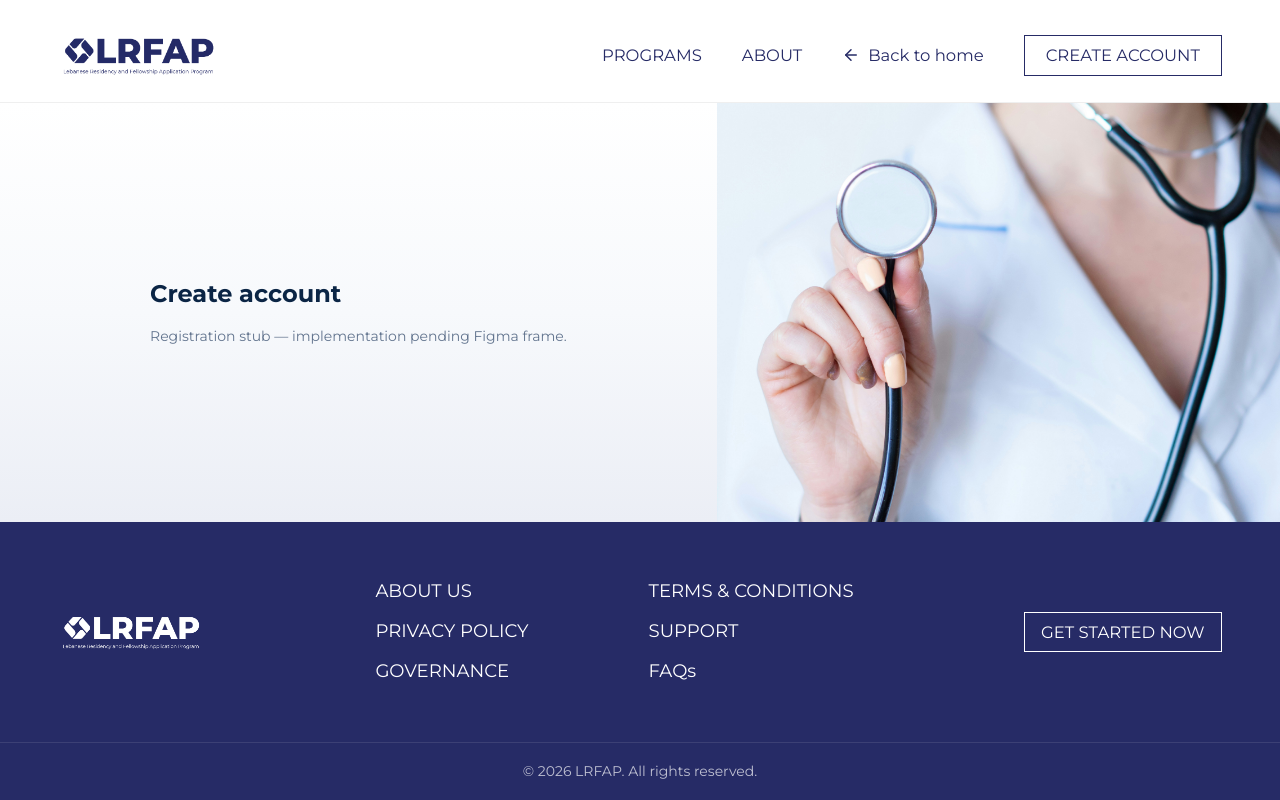
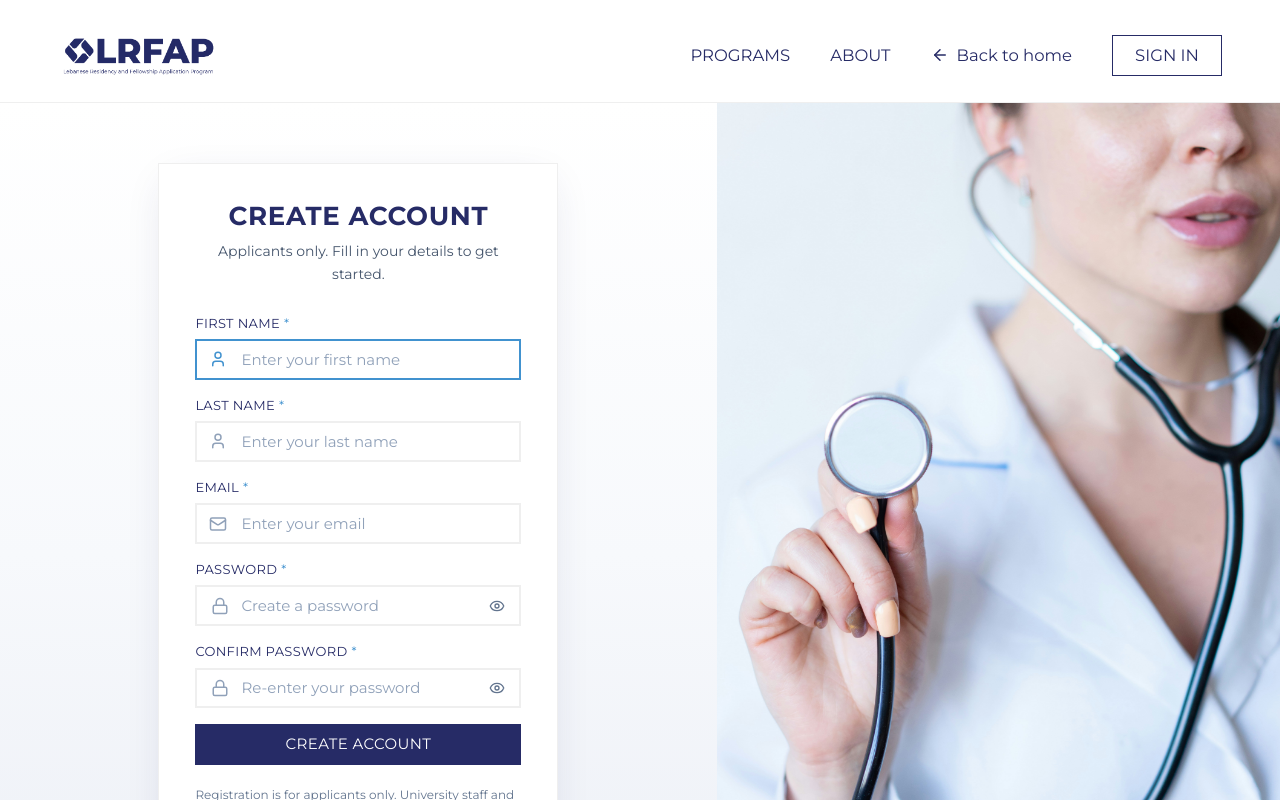
Before and after one commit to nourrdiab/lrfap-frontend, a React (Vite) app: page /register in a window 1280 px wide. Shown: the top 800 px of the page. Built offline with nearby package versions, Linux system fonts and the light colour scheme; no server answers.

Commit message:
Build Register page with applicant-only registration and validation

```diff
--- a/src/layouts/AuthLayout.tsx
+++ b/src/layouts/AuthLayout.tsx
@@ -1,4 +1,4 @@
-import { Link, Outlet } from 'react-router-dom';
+import { Link, Outlet, useLocation } from 'react-router-dom';
 import { motion } from 'framer-motion';
 import { ArrowLeft } from 'lucide-react';
 import { PublicFooter } from '../components/public/PublicFooter';
@@ -32,6 +32,11 @@ const AUX_LINK_CLS =
   'font-sans text-[16.49px] font-normal text-lrfap-navy transition-opacity hover:opacity-80 focus-visible:outline-2 focus-visible:outline-offset-4 focus-visible:outline-lrfap-navy';
 
 export function AuthLayout() {
+  const { pathname } = useLocation();
+  // On /register, offer a path back to sign-in; elsewhere (login, forgot,
+  // reset) offer a path to create an account. Keeps the navbar CTA useful
+  // for someone who lands on the wrong page.
+  const isRegister = pathname === '/register';
   return (
     <div className="flex min-h-screen flex-col bg-white text-slate-900">
       <header className="w-full border-b-[0.91px] border-lrfap-ghost bg-white">
@@ -60,6 +65,14 @@ export function AuthLayout() {
               <ArrowLeft aria-hidden="true" className="h-[18px] w-[18px]" />
               <span>Back to home</span>
             </Link>
+            {isRegister ? (
+              <Link
+                to="/login"
+                className="inline-flex h-[40.67px] shrink-0 items-center justify-center border-[0.91px] border-lrfap-navy px-[22px] font-sans text-[16.49px] font-normal text-lrfap-navy transition-colors hover:bg-lrfap-navy/5 focus-visible:outline-2 focus-visible:outline-offset-4 focus-visible:outline-lrfap-navy"
+              >
+                SIGN IN
+              </Link>
+            ) : (
               <Link
                 to="/register"
                 className="inline-flex shrink-0 items-center justify-center border-[0.91px] border-lrfap-navy font-sans text-[16.49px] font-normal text-lrfap-navy transition-colors hover:bg-lrfap-navy/5 focus-visible:outline-2 focus-visible:outline-offset-4 focus-visible:outline-lrfap-navy"
@@ -67,6 +80,7 @@ export function AuthLayout() {
               >
                 CREATE ACCOUNT
               </Link>
+            )}
           </nav>
         </div>
       </header>
--- a/src/pages/auth/RegisterPage.tsx
+++ b/src/pages/auth/RegisterPage.tsx
@@ -1,13 +1,237 @@
+import { useState, type FormEvent } from 'react';
+import { Link, useNavigate } from 'react-router-dom';
+import { motion } from 'framer-motion';
+import { Lock, Mail, User } from 'lucide-react';
 import { useDocumentTitle } from '../../hooks/useDocumentTitle';
+import { useAuth } from '../../hooks/useAuth';
+import { getApiErrorMessage } from '../../utils/apiError';
+import { AuthCard } from '../../components/auth/AuthCard';
+import { FormField } from '../../components/auth/FormField';
+import { PasswordField } from '../../components/auth/PasswordField';
+import { PrimaryButton } from '../../components/auth/PrimaryButton';
+import { FormErrorBanner } from '../../components/auth/FormErrorBanner';
+
+const EMAIL_RE = /^[^\s@]+@[^\s@]+\.[^\s@]+$/;
+const MIN_PASSWORD = 8;
+
+const FORM_VARIANTS = {
+  hidden: {},
+  visible: {
+    transition: { staggerChildren: 0.07, delayChildren: 0.2 },
+  },
+};
+
+const CHILD_VARIANTS = {
+  hidden: { opacity: 0, y: 12 },
+  visible: {
+    opacity: 1,
+    y: 0,
+    transition: { duration: 0.3, ease: 'easeOut' as const },
+  },
+};
+
+interface FormState {
+  firstName: string;
+  lastName: string;
+  email: string;
+  password: string;
+  confirmPassword: string;
+}
+
+type FieldErrors = Partial<Record<keyof FormState, string>>;
+
+const INITIAL: FormState = {
+  firstName: '',
+  lastName: '',
+  email: '',
+  password: '',
+  confirmPassword: '',
+};
+
+function validate(form: FormState): FieldErrors {
+  const errors: FieldErrors = {};
+  if (!form.firstName.trim()) errors.firstName = 'Required';
+  if (!form.lastName.trim()) errors.lastName = 'Required';
+  if (!form.email.trim()) errors.email = 'Required';
+  else if (!EMAIL_RE.test(form.email.trim()))
+    errors.email = 'Enter a valid email address';
+  if (!form.password) errors.password = 'Required';
+  else if (form.password.length < MIN_PASSWORD)
+    errors.password = `Must be at least ${MIN_PASSWORD} characters`;
+  if (!form.confirmPassword) errors.confirmPassword = 'Required';
+  else if (form.password && form.confirmPassword !== form.password)
+    errors.confirmPassword = 'Passwords do not match';
+  return errors;
+}
 
 export default function RegisterPage() {
   useDocumentTitle('Create account');
+  const { register } = useAuth();
+  const navigate = useNavigate();
+
+  const [form, setForm] = useState<FormState>(INITIAL);
+  const [fieldErrors, setFieldErrors] = useState<FieldErrors>({});
+  const [submitError, setSubmitError] = useState<string | null>(null);
+  const [submitting, setSubmitting] = useState(false);
+
+  function setField<K extends keyof FormState>(name: K, value: string) {
+    setForm((prev) => ({ ...prev, [name]: value }));
+    // Clear a field's error as soon as the user edits it — submit-time
+    // validation will re-run and re-surface any problem that remains.
+    if (fieldErrors[name]) {
+      setFieldErrors((prev) => ({ ...prev, [name]: undefined }));
+    }
+  }
+
+  async function handleSubmit(event: FormEvent<HTMLFormElement>) {
+    event.preventDefault();
+    if (submitting) return;
+
+    const errors = validate(form);
+    setFieldErrors(errors);
+    if (Object.keys(errors).length > 0) return;
+
+    setSubmitError(null);
+    setSubmitting(true);
+    try {
+      await register({
+        firstName: form.firstName.trim(),
+        lastName: form.lastName.trim(),
+        email: form.email.trim(),
+        password: form.password,
+      });
+      navigate('/applicant', { replace: true });
+    } catch (err) {
+      setSubmitError(
+        getApiErrorMessage(err, 'Unable to create account. Please try again.'),
+      );
+      setSubmitting(false);
+    }
+  }
+
   return (
-    <div className="space-y-4">
-      <h1 className="text-2xl font-semibold text-[#0B2545]">Create account</h1>
-      <p className="text-sm text-slate-500">
-        Registration stub — implementation pending Figma frame.
-      </p>
-    </div>
+    <AuthCard
+      title="Create account"
+      subtitle="Applicants only. Fill in your details to get started."
+      footer={
+        <span>
+          Already have an account?{' '}
+          <Link
+            to="/login"
+            className="font-medium text-lrfap-sky underline-offset-4 hover:underline"
+          >
+            Sign in
+          </Link>
+        </span>
+      }
+    >
+      <motion.form
+        onSubmit={handleSubmit}
+        noValidate
+        className="flex flex-col gap-[16px]"
+        initial="hidden"
+        animate="visible"
+        variants={FORM_VARIANTS}
+      >
+        {submitError ? (
+          <motion.div variants={CHILD_VARIANTS}>
+            <FormErrorBanner message={submitError} />
+          </motion.div>
+        ) : null}
+
+        <motion.div variants={CHILD_VARIANTS}>
+          <FormField
+            id="register-firstName"
+            name="firstName"
+            label="First Name"
+            type="text"
+            autoComplete="given-name"
+            required
+            autoFocus
+            value={form.firstName}
+            onChange={(e) => setField('firstName', e.target.value)}
+            placeholder="Enter your first name"
+            icon={<User className="h-[18px] w-[18px]" />}
+            error={fieldErrors.firstName}
+          />
+        </motion.div>
+
+        <motion.div variants={CHILD_VARIANTS}>
+          <FormField
+            id="register-lastName"
+            name="lastName"
+            label="Last Name"
+            type="text"
+            autoComplete="family-name"
+            required
+            value={form.lastName}
+            onChange={(e) => setField('lastName', e.target.value)}
+            placeholder="Enter your last name"
+            icon={<User className="h-[18px] w-[18px]" />}
+            error={fieldErrors.lastName}
+          />
+        </motion.div>
+
+        <motion.div variants={CHILD_VARIANTS}>
+          <FormField
+            id="register-email"
+            name="email"
+            label="Email"
+            type="email"
+            autoComplete="email"
+            required
+            value={form.email}
+            onChange={(e) => setField('email', e.target.value)}
+            placeholder="Enter your email"
+            icon={<Mail className="h-[18px] w-[18px]" />}
+            error={fieldErrors.email}
+          />
+        </motion.div>
+
+        <motion.div variants={CHILD_VARIANTS}>
+          <PasswordField
+            id="register-password"
+            name="password"
+            label="Password"
+            autoComplete="new-password"
+            required
+            value={form.password}
+            onChange={(e) => setField('password', e.target.value)}
+            placeholder="Create a password"
+            icon={<Lock className="h-[18px] w-[18px]" />}
+            error={fieldErrors.password}
+          />
+        </motion.div>
+
+        <motion.div variants={CHILD_VARIANTS}>
+          <PasswordField
+            id="register-confirmPassword"
+            name="confirmPassword"
+            label="Confirm Password"
+            autoComplete="new-password"
+            required
+            value={form.confirmPassword}
+            onChange={(e) => setField('confirmPassword', e.target.value)}
+            placeholder="Re-enter your password"
+            icon={<Lock className="h-[18px] w-[18px]" />}
+            error={fieldErrors.confirmPassword}
+          />
+        </motion.div>
+
+        <motion.div variants={CHILD_VARIANTS}>
+          <PrimaryButton loading={submitting} loadingLabel="Creating account…">
+            Create account
+          </PrimaryButton>
+        </motion.div>
+
+        <motion.p
+          variants={CHILD_VARIANTS}
+          className="mt-[4px] font-sans text-[12px] leading-relaxed text-slate-500"
+        >
+          Registration is for applicants only. University staff and LGC
+          committee members receive account credentials from the LGC.
+        </motion.p>
+      </motion.form>
+    </AuthCard>
   );
 }
```
Lines whose indentation alone changed are shown as unchanged.
